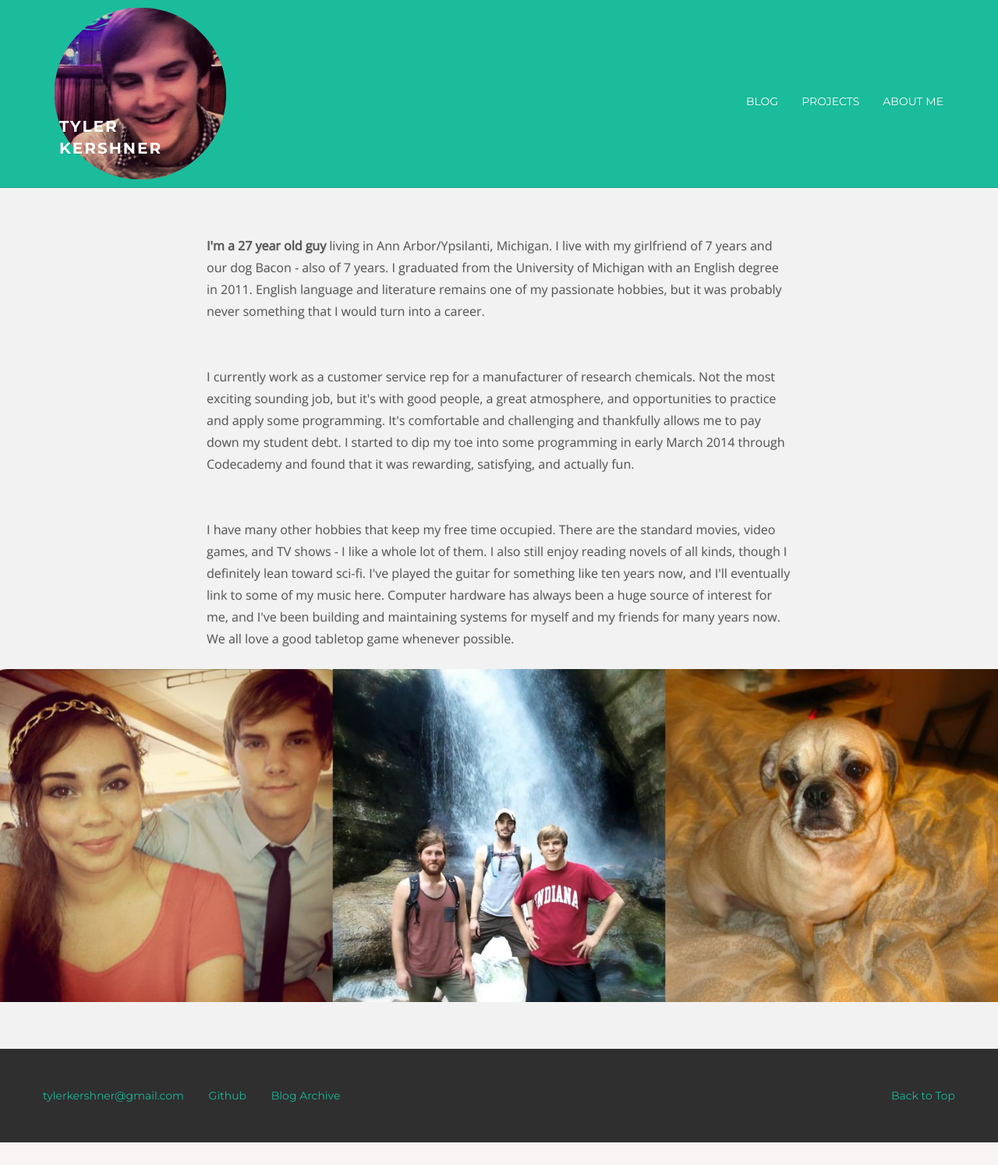
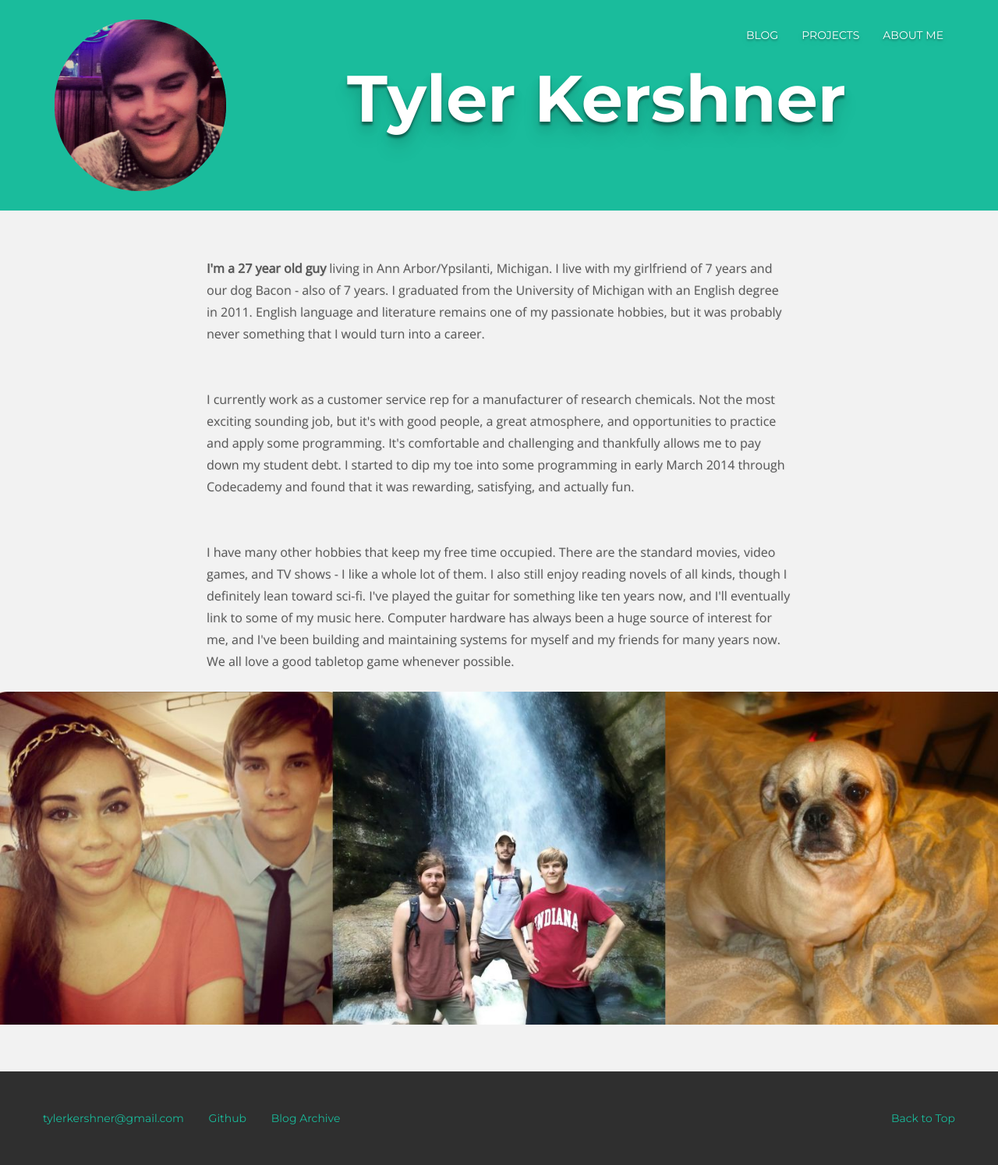
Before and after one commit to kershner/blog, a Flask app: page /about in a window 1280 px wide. Shown: the whole page at 78% size. Before the commit the page ends 1465 px from the top, so only its background shows below. Run offline with Flask 2, Linux system fonts and the light colour scheme; some libraries are stand-ins or nearby versions.

Commit message:
New parallax navbar

```diff
--- /dev/null
+++ b/app/static/js/parallax-navbar.js
@@ -0,0 +1,32 @@
+$(window).scroll(function() {
+  var navbarColor = "26,139,188";//color attr for rgba
+  var smallLogoHeight = $('.small-logo').height();
+  var bigLogoHeight = $('.big-logo').height();
+  var navbarHeight = $('.navbar').height();
+
+  var smallLogoEndPos = 0;
+  var smallSpeed = (smallLogoHeight / bigLogoHeight);
+
+  var ySmall = ($(window).scrollTop() * smallSpeed);
+
+  var smallPadding = navbarHeight - ySmall;
+  if (smallPadding > navbarHeight) { smallPadding = navbarHeight; }
+  if (smallPadding < smallLogoEndPos) { smallPadding = smallLogoEndPos; }
+  if (smallPadding < 0) { smallPadding = 0; }
+
+  $('.small-logo-container ').css({ "padding-top": smallPadding});
+
+  var navOpacity = ySmall / smallLogoHeight;
+  if  (navOpacity > 1) { navOpacity = 1; }
+  if (navOpacity < 0 ) { navOpacity = 0; }
+  var navBackColor = 'rgba(' + navbarColor + ',' + navOpacity + ')';
+  $('.navbar').css({"background-color": navBackColor});
+
+  var shadowOpacity = navOpacity * 0.4;
+  if ( ySmall > 1) {
+    $('.navbar').css({"box-shadow": "0 2px 3px rgba(0,0,0," + shadowOpacity + ")"});
+  } else {
+    $('.navbar').css({"box-shadow": "none"});
+  }
+
+  });
--- a/app/static/style.css
+++ b/app/static/style.css
@@ -7,35 +7,10 @@ p {
   font-family: 'Open Sans';
 }
 
-#face-name {
+#face {
   position: relative;
-	bottom: 10px;
-}
-
-body div.navbar.navbar-inverse.navbar-static-top div div.navbar-header button {
-	padding-top: 85px;
-	z-index: 2;
-	background-color: #1abc9c;
-}
-
-body div.navbar.navbar-inverse.navbar-static-top div div.navbar-collapse.collapse ul {
-	padding-top: 85px;
-}
-
-body div.navbar.navbar-inverse.navbar-static-top div div.navbar-collapse.collapse.in ul {
-	padding-top: 0;
-}
-
-.brand {
-	display: inline-block;
-	position: absolute;
-	font-weight: 700;
-	font-size: 20px;
-	color: #FFFFFF;
-	letter-spacing: 2px;
+  float: left;
   bottom: 25px;
-	left: 6px;
-	z-index: 1;
 }
 
 .button {
@@ -47,6 +22,11 @@ body div.navbar.navbar-inverse.navbar-static-top div div.navbar-collapse.collaps
   width: 65%;
   height: 50%;
   text-align: center;
+}
+
+body div.container-fluid.big-logo-row div div div h1 {
+  position: relative;
+  left: 15px;
 }
 
 .date {
@@ -86,3 +66,140 @@ pre code{
 .video {
   text-align: center;
 }
+
+/* *********************************
+   Parallax Navbar
+   credit to DesignMite
+   http://www.designmite.com/responsive-parallax-navbar-tutorial/
+   ********************************* */
+
+.navbar-inverse {
+  background: rgba(62, 195, 246, 0);
+  border-bottom: none;
+}
+
+.navbar-collapse {
+  z-index: 1;
+}
+
+.navbar-inverse .navbar-toggle {
+  border: 1px solid #333;
+  border-color: rgba(255, 255, 255, 0.7);
+  z-index: 1;
+}
+
+.navbar-inverse .navbar-collapse, .navbar-inverse .navbar-form {
+  border-color: transparent;
+}
+@media (max-width: 767px) {
+  .navbar-inverse .navbar-collapse, .navbar-inverse .navbar-form {
+    background: rgba(255, 255, 255, 0.75);
+  }
+}
+
+.navbar-inverse .navbar-nav > li > a {
+  color: white;
+  text-shadow: 0px 2px 3px rgba(0,0,0,0.4),
+             0px 4px 13px rgba(0,0,0,0.1),
+             0px 9px 23px rgba(0,0,0,0.1);
+}
+
+.navbar-inverse .navbar-nav > li > a:hover, .navbar-inverse .navbar-nav > li > a:focus {
+  color: #bc1a3a;
+}
+
+/* *********************************
+           Toolbar Logo
+  ********************************** */
+.small-logo-container {
+  padding-top: 50px;
+  padding-left: 25px;
+  height: 50px;
+  overflow: hidden;
+  position: absolute;
+}
+
+.small-logo:hover {
+  color: #bc1a3a;
+}
+
+.small-logo {
+  color: white;
+  font-size: 2.5em;
+  padding-bottom: 2px;
+  text-shadow: 0px 2px 3px rgba(0,0,0,0.4),
+             0px 4px 13px rgba(0,0,0,0.1),
+             0px 9px 23px rgba(0,0,0,0.1);
+}
+@media (min-width: 300px) {
+  .small-logo {
+    font-size: 1.5em;
+  }
+}
+@media (min-width: 430px) {
+  .small-logo {
+    font-size: 2.5em;
+  }
+}
+
+/* *********************************
+           Big Logo
+  ********************************** */
+.big-logo-row {
+  background-color: #1abc9c;
+}
+
+.big-logo-row .big-logo-container {
+  padding-top: 50px;
+}
+
+.big-logo-row h1 {
+  font-size: 2em;
+  margin: 30px 0 0 0;
+  padding: 0 0 15px 0;
+  color: #FFFFFF;
+  text-shadow: 0px 4px 3px rgba(0,0,0,0.4),
+             0px 8px 13px rgba(0,0,0,0.1),
+             0px 18px 23px rgba(0,0,0,0.1);
+}
+@media (min-width: 300px) {
+  .big-logo-row h1 {
+    font-size: 2.5em;
+	text-align: center;
+	padding-right: 70px;
+  }
+}
+@media (min-width: 400px) {
+  .big-logo-row h1 {
+    font-size: 2.25em;
+	padding-right: 0;
+	float: left;
+  }
+}
+@media (min-width: 440px) {
+  .big-logo-row h1 {
+    font-size: 2.75em;
+  }
+}
+@media (min-width: 500px) {
+  .big-logo-row h1 {
+    font-size: 3.25em;
+  }
+}
+@media (min-width: 630px) {
+  .big-logo-row h1 {
+    font-size: 3.75em;
+	float: none;
+  }
+}
+@media (min-width: 768px) {
+  .big-logo-row h1 {
+    font-size: 4.5em;
+    padding-bottom: 30px;
+  }
+}
+@media (min-width: 1200px) {
+  .big-logo-row h1 {
+    font-size: 6em;
+  }
+}
--- a/app/templates/blog/base.html
+++ b/app/templates/blog/base.html
@@ -28,29 +28,44 @@
 
     </head>
     <body>
-        <!-- Static navbar -->
-        <div name="top" class="navbar navbar-inverse navbar-static-top">
+
+    <!-- Fixed navbar -->
+    <div class="navbar navbar-inverse navbar-fixed-top" role="navigation">
       <div class="container">
         <div class="navbar-header">
           <button type="button" class="navbar-toggle" data-toggle="collapse" data-target=".navbar-collapse">
+            <span class="sr-only">Toggle navigation</span>
             <span class="icon-bar"></span>
             <span class="icon-bar"></span>
             <span class="icon-bar"></span>
           </button>
-                    <div id="face-name">
-                        <img ID="face" src="/static/images/face.png">
-                        <a class="brand" href="/home">TYLER KERSHNER</a>
+          <div class="small-logo-container">
+            <a class="small-logo" href="/home">Tyler Kershner</a>
           </div>
         </div>
         <div class="navbar-collapse collapse">
+
           <ul class="nav navbar-nav navbar-right">
             <li><a href="/home">Blog</a></li>
             <li><a href="/projects">Projects</a></li>
             <li><a href="/about">About Me</a></li>
           </ul>
+        </div><!--/.nav-collapse -->
       </div>
     </div>
-        </div>
+
+    <div class="container-fluid big-logo-row">
+      <div class="container">
+        <div class="row">
+          <div class="col-xs-12 big-logo-container">
+              <img ID="face" src="/static/images/face.png">
+              <h1 class="big-logo">Tyler Kershner</h1>
+          </div><!--/.col-xs-12 -->
+        </div><!--/.row -->
+      </div><!--/.container -->
+    </div><!--/.container-fluid -->
+
+
     {% block content %}{% endblock %}
     <div id="footer">
         <div class="container">
@@ -62,12 +77,10 @@
             </div>
         </div>
     </div>
-        <!-- JavaScripts
-             Placed at the end of the document so the pages load faster -->
+    <!-- JavaScripts placed at the end of the document so the pages load faster -->
     <script src="https://code.jquery.com/jquery-1.10.2.min.js"></script>
-        <script src="/static/Bootstrap/js/hover.zoom.js"></script>
-        <script src="/static/Bootstrap/js/hover.zoom.conf.js"></script>
     <script src="/static/Bootstrap/js/bootstrap.min.js"></script>
     <script src="/static/js/rainbow-custom.min.js"></script>
+    <script src="/static/js/parallax-navbar.js"></script>
     </body>
 </html>
```
Lines whose indentation alone changed are shown as unchanged.
